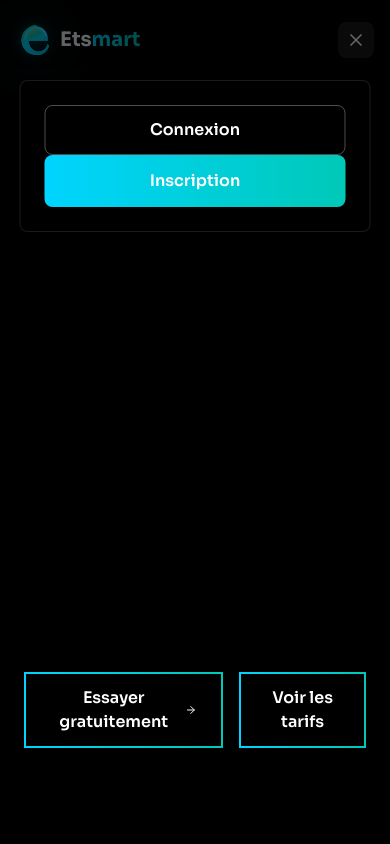
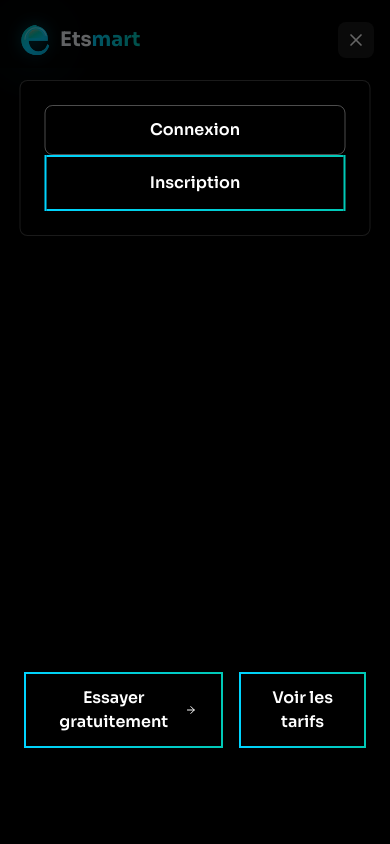
Before and after one commit to elky431-debug/Etsmart, a Next.js app: page / in a window 390 px wide. Both pictures are taken after a click on the button "Toggle menu". Shown: the top 844 px of the page. Built offline with nearby package versions, Linux system fonts and the light colour scheme; no server answers.

Commit message:
Fix: Contour pour bouton Inscription mobile

```diff
--- a/src/app/page.tsx
+++ b/src/app/page.tsx
@@ -261,11 +261,14 @@ export default function HomePage() {
                       </button>
                     </Link>
                     <Link href="/register" onClick={() => setMobileMenuOpen(false)}>
-                      <button className={`w-full px-4 py-3.5 font-semibold rounded-lg cursor-pointer ${
+                      <button className={`w-full px-4 py-3.5 font-semibold rounded-lg cursor-pointer text-white ${
                         process.env.NODE_ENV === 'development'
-                          ? 'bg-gradient-to-r from-[#00d4ff] to-[#00c9b7] text-white'
+                          ? 'border-2 bg-transparent hover:opacity-90'
                           : 'force-white'
-                      }`}>
+                      }`} style={process.env.NODE_ENV === 'development' ? {
+                        borderImage: 'linear-gradient(to right, #00d4ff, #00c9b7) 1',
+                        borderImageSlice: 1,
+                      } : {}}>
                         Inscription
                       </button>
                     </Link>
```
